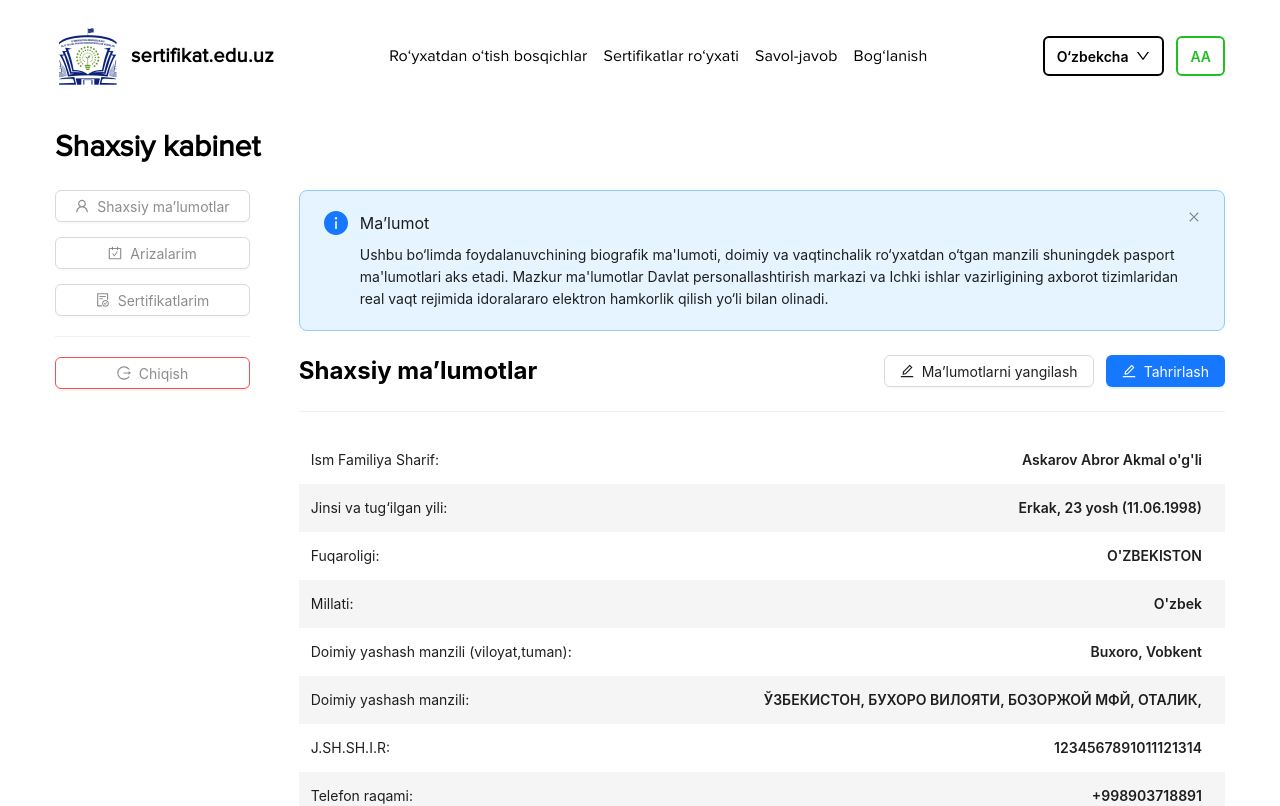
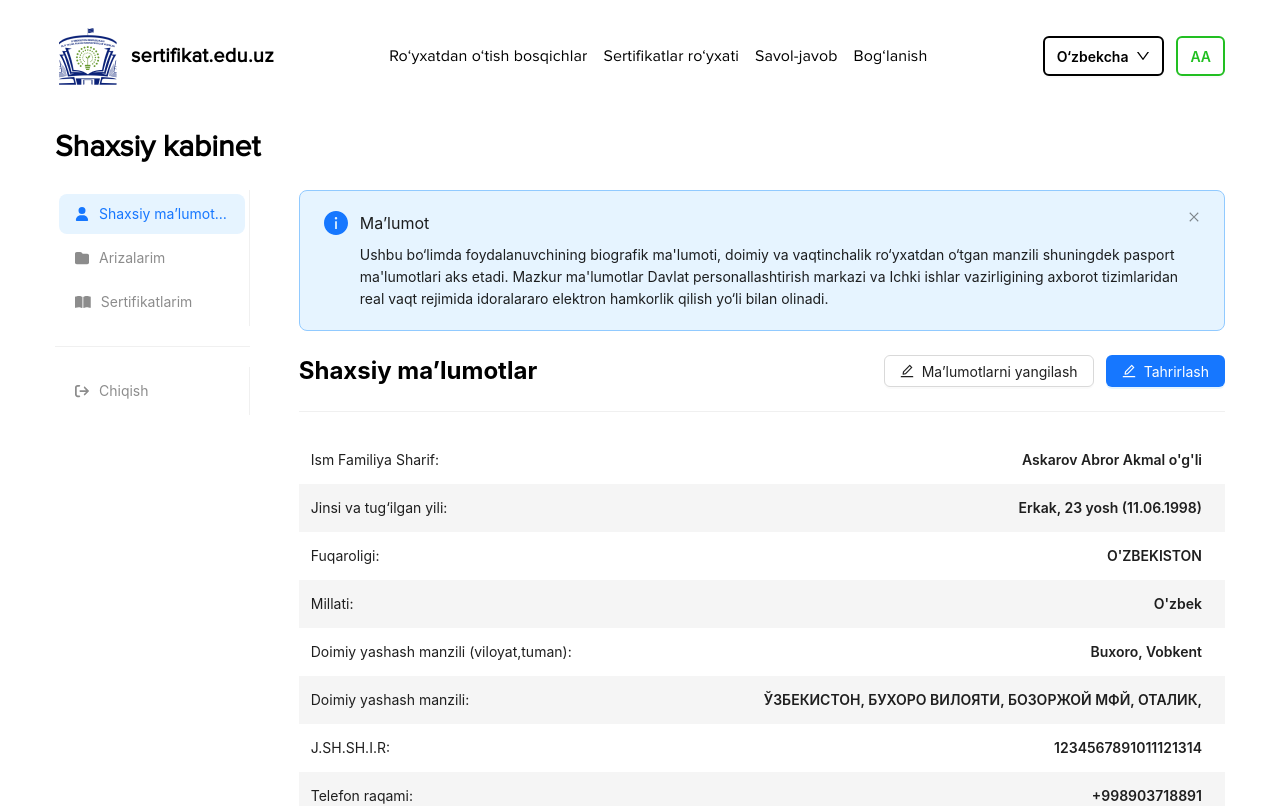
Before and after one commit to Jahongirhacking/sertifikat.edu.uz, a Next.js app: page /cabinet in a window 1280 px wide. Shown: the top 806 px of the page. Built offline with nearby package versions, Linux system fonts and the light colour scheme.

Commit message:
upd: change in structure

```diff
--- a/app/(routes)/cabinet/page.tsx
+++ b/app/(routes)/cabinet/page.tsx
@@ -3,11 +3,12 @@
 import Applications from "@/app/_components/cabinet/Applications";
 import Certificates from "@/app/_components/cabinet/Certificates";
 import PersonalInfo from "@/app/_components/cabinet/PersonalInfo";
-import { Button, Col, Divider, Row, Tabs } from "antd"
+import { Col, Divider, Menu, Row } from "antd"
 import ITabItem from "@/app/_types/cabinet/ITabItem";
-import { CarryOutOutlined, FileDoneOutlined, LogoutOutlined, UserOutlined } from "@ant-design/icons";
 import Link from "next/link";
 import { useState } from "react";
+import { FontAwesomeIcon } from "@fortawesome/react-fontawesome";
+import { faArrowRightFromBracket, faBookOpen, faFolder, faUser } from "@fortawesome/free-solid-svg-icons";
 
 const Cabinet = () => {
     const [activeTab, setActiveTab] = useState(0);
@@ -18,7 +19,7 @@ const Cabinet = () => {
             label: <span className="menu-text">
                 Shaxsiy ma’lumotlar
             </span>,
-            icon: <UserOutlined />,
+            icon: <FontAwesomeIcon icon={faUser} />,
             children: <PersonalInfo />,
         },
         {
@@ -26,7 +27,7 @@ const Cabinet = () => {
             label: <span className="menu-text">
                 Arizalarim
             </span>,
-            icon: <CarryOutOutlined />,
+            icon: <FontAwesomeIcon icon={faFolder} />,
             children: <Applications />,
         },
         {
@@ -34,7 +35,7 @@ const Cabinet = () => {
             label: <span className="menu-text">
                 Sertifikatlarim
             </span>,
-            icon: <FileDoneOutlined />,
+            icon: <FontAwesomeIcon icon={faBookOpen} />,
             children: <Certificates />,
         },
     ]
@@ -44,21 +45,26 @@ const Cabinet = () => {
             <h2>Shaxsiy kabinet</h2>
             <Row>
                 <Col span={4} className="menu-items">
-                    {
-                        tabItems.map((item) => (
-                            <Button onClick={() => setActiveTab(Number(item.key))} key={item.key} >
-                                {item.icon}
-                                {item.label}
-                            </Button>)
-                        )
-                    }
+                    <Menu
+                        onClick={(e) => setActiveTab(Number(e.key))}
+                        selectedKeys={[activeTab.toString()]}
+                        mode="vertical"
+                        items={tabItems.map((item) => ({ ...item, children: null }))}
+                    />
                     <Divider />
-                    <Link href="/">
-                        <Button danger>
-                            <LogoutOutlined />
-                            <span className="menu-text">Chiqish</span>
-                        </Button>
-                    </Link >
+                    <Menu
+                        className="sign-out-btn"
+                        mode="vertical"
+                        items={[{
+                            label: (
+                                <Link href="/">
+                                    <span className="menu-text">Chiqish</span>
+                                </Link >
+                            ),
+                            key: '3',
+                            icon: <FontAwesomeIcon icon={faArrowRightFromBracket} />
+                        }]}
+                    />
                 </Col>
                 <Col span={19}>
                     {tabItems[activeTab].children}
--- a/app/layout.tsx
+++ b/app/layout.tsx
@@ -4,6 +4,15 @@ import "@/app/_styles/main.scss";
 export const metadata: Metadata = {
   title: "Asosiy Sahifa - Sertifikat.edu.uz",
   description: "Tan olingan xorijiy tillar hamda umumta’lim fаnlаri bo‘yicha xalqaro sertifikatlar bazasi",
+  openGraph: {
+    url: "sertifikat-edu.netlify.app",
+    title: "Asosiy Sahifa - Sertifikat.edu.uz",
+    images: [
+      {
+        url: 'https://static9.tgstat.ru/channels/_0/44/4470350d7805a727e882371013d98dfa.jpg',
+      },
+    ]
+  }
 };
 
 export default function RootLayout({
```
Also changed, not shown: app/(no_layouts)/cabinet/application/create-new/page.tsx (+9 -22 lines), app/(routes)/cabinet/application/id/[id]/page.tsx (+15 -8 lines), app/opengraph-image.png (deleted).
